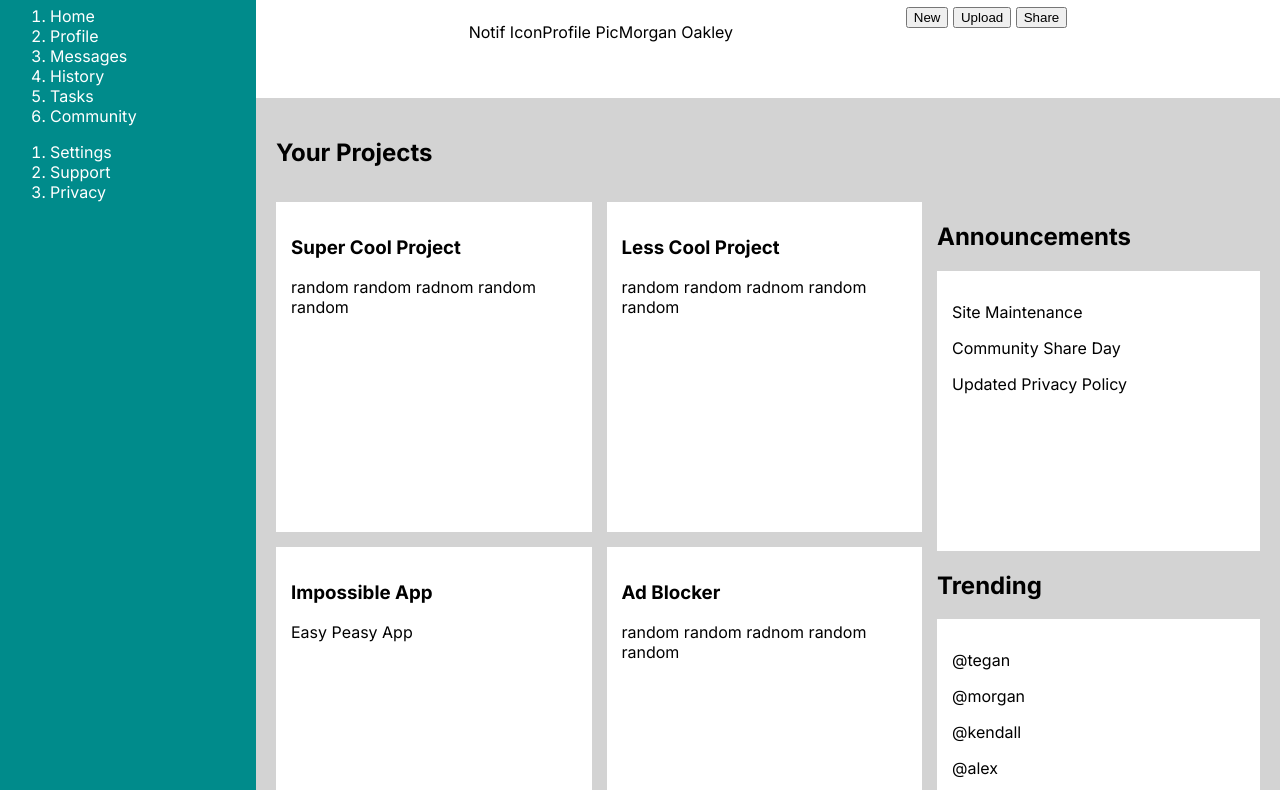
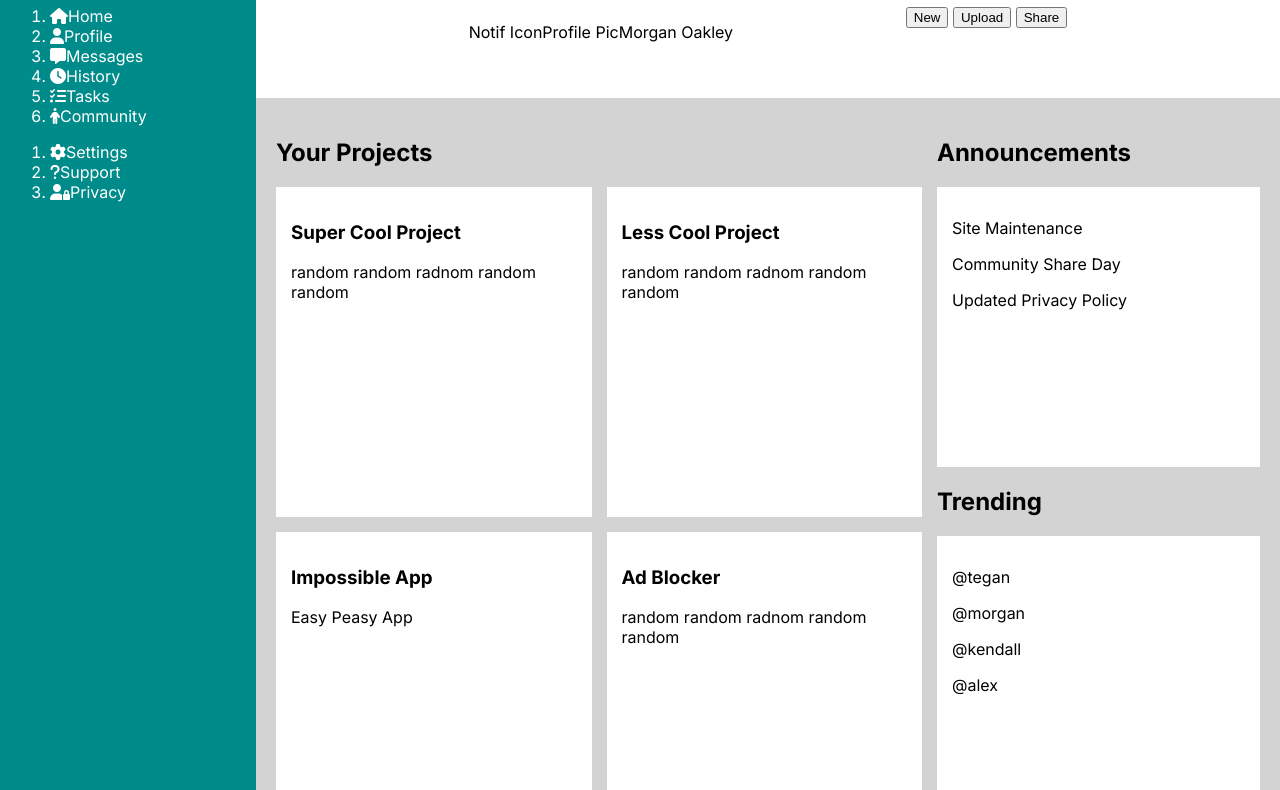
Before and after one commit to parthiv-2006/admin-dashboard, a plain HTML site: page index.html in a window 1280 px wide. Shown: the part 86-876 px from the top of the page. Drawn offline with Linux system fonts and the light colour scheme.

Commit message:
added icons to sidebar

```diff
--- a/index.html
+++ b/index.html
@@ -8,23 +8,24 @@
     <link rel="preconnect" href="https://fonts.googleapis.com">
     <link rel="preconnect" href="https://fonts.gstatic.com" crossorigin>
     <link href="https://fonts.googleapis.com/css2?family=Inter:wght@100..900&display=swap" rel="stylesheet">
+    <script src="https://kit.fontawesome.com/6fcb739a1a.js" crossorigin="anonymous"></script>
 </head>
 <body>
     <div class="container">
         <div class="side-bar">
-            <h1>Dashboard</h1>
-            <ol>
-                <li>Home</li>
-                <li>Profile</li>
-                <li>Messages</li>
-                <li>History</li>
-                <li>Tasks</li>
-                <li>Community</li>
+            <h1><i class="fa-brands fa-font-awesome"></i>Dashboard</h1>
+            <ol class="main-ol">
+                <li><i class="fa-solid fa-house"></i>Home</li>
+                <li><i class="fa-solid fa-user"></i>Profile</li>
+                <li><i class="fa-solid fa-message"></i>Messages</li>
+                <li><i class="fa-solid fa-clock"></i>History</li>
+                <li><i class="fa-solid fa-list-check"></i>Tasks</li>
+                <li><i class="fa-solid fa-person"></i>Community</li>
             </ol>
-            <ol>
-                <li>Settings</li>
-                <li>Support</li>
-                <li>Privacy</li>
+            <ol class="support-ol">
+                <li><i class="fa-solid fa-gear"></i>Settings</li>
+                <li><i class="fa-solid fa-question"></i>Support</li>
+                <li><i class="fa-solid fa-user-lock"></i>Privacy</li>
             </ol>
         </div>
 
@@ -58,8 +59,10 @@
         </div>
 
         <div class="content">
+            <div class="your-projects-section"> <!-- NEW WRAPPER HERE -->
                 <h2>Your Projects</h2>
                 <div class="your-projects">
+                    <!-- Your card divs go here -->
                     <div class="card">
                         <h3>Super Cool Project</h3>
                         <p>random random radnom random random</p>
@@ -85,19 +88,24 @@
                         <p>random random radnom random random</p>
                     </div>
                 </div>
+            </div> <!-- END OF NEW WRAPPER -->
             <div class="right-main-section">
+                <div class="announcements-section">
                     <h2>Announcements</h2>
                     <div class="announcements">
                         <p>Site Maintenance</p>
                         <p>Community Share Day</p>
                         <p>Updated Privacy Policy</p>
                     </div>
+                </div>
+                <div class="trending-section">
                 <h2>Trending</h2>
                     <div class="trending">
                         <p>@tegan</p>
                         <p>@morgan</p>
                         <p>@kendall</p>
                         <p>@alex</p>
+                    </div>
                 </div>
             </div>
 
```
Lines whose indentation alone changed are shown as unchanged.
